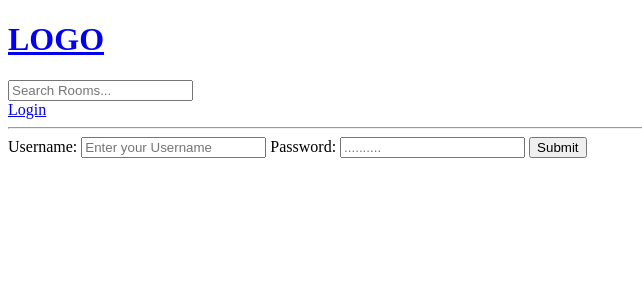
After one commit to Manasseh-Kinyua/estudiar_django, a Django app: page /login/ in a window 1280 px wide. The commit adds this page. Shown: the top 300 px of the page, without its empty margins (0-642 px from the left). Run offline with Django 4.2, Linux system fonts and the light colour scheme.

Commit message:
user login functionality

```diff
--- /dev/null
+++ b/base/templates/base/login_register.html
@@ -0,0 +1,17 @@
+{% extends 'main.html' %}
+
+{% block content %}
+
+<form action="" method="POST">
+    {% csrf_token %}
+
+    <label for="">Username:</label>
+    <input type="text" name="username" placeholder="Enter your Username">
+
+    <label for="">Password:</label>
+    <input type="password" name="password" placeholder="..........">
+
+    <input type="submit" value="Submit">
+</form>
+
+{% endblock content %}
--- a/base/urls.py
+++ b/base/urls.py
@@ -2,6 +2,8 @@ from django.urls import path
 from . import views
 
 urlpatterns = [
+    path('login/', views.login_user, name='login'),
+
     path('', views.home, name='home'),
     path('room/<str:pk>/', views.room, name='room'),
     path('create-room/', views.create_room, name='create-room'),
--- a/base/views.py
+++ b/base/views.py
@@ -1,9 +1,34 @@
 from django.shortcuts import render, redirect
+from django.contrib import messages
+from django.contrib.auth import authenticate, login, logout
 from .models import Room, Topic
+from django.contrib.auth.models import User
 from .forms import RoomForm
 from django.db.models import Q
 
 # Create your views here.
+
+def login_user(request):
+
+    if request.method == 'POST':
+        username = request.POST.get('username')
+        password = request.POST.get('password')
+
+        try:
+            user = User.objects.get(username=username)
+        except:
+            messages.error(request, 'User Does not Exist')
+
+        user = authenticate(request, username=username, password=password)
+
+        if user is not None:
+            login(request, user)
+            return redirect('home')
+        else:
+            messages.error(request, 'Username or Password Does not Exist')
+
+    context = {}
+    return render(request, 'base/login_register.html', context)
 
 def home(request):
     q = request.GET.get('q') if request.GET.get('q') != None else ''
--- a/templates/main.html
+++ b/templates/main.html
@@ -9,6 +9,14 @@
 <body>
     {% include 'navbar.html' %}
 
+    {% if messages %}
+    <ul class="messages">
+        {% for message in messages %}
+        <li>{{ message }}</li>
+        {% endfor %}
+    </ul>
+    {% endif %}
+
     {% block content%}
 
     {% endblock content%}
--- a/templates/navbar.html
+++ b/templates/navbar.html
@@ -6,4 +6,10 @@
     <input type="text" name="q" placeholder="Search Rooms...">
 </form>
 
+{% if request.user.is_authenticated %}
+<a href="">Logout</a>
+{% else %}
+<a href="{% url 'login' %}">Login</a>
+{% endif %}
+
 <hr>
```
Also changed, not shown: db.sqlite3.
